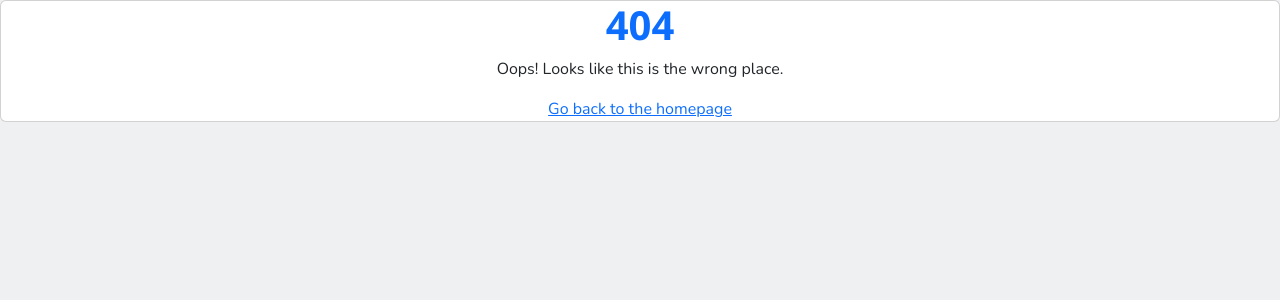
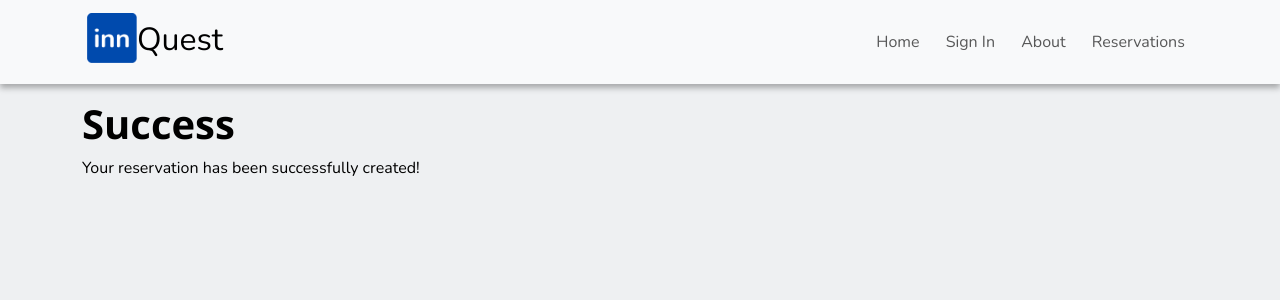
Before and after one commit to ShirvanyanKaren/InnQuest, a React (Vite) app in the folder frontend/: page /success in a window 1280 px wide. Before the commit this address had no page. Shown: the top 300 px of the page. Built offline with nearby package versions, Linux system fonts and the light colour scheme.

Commit message:
YI-76 created success page for reservation

```diff
--- a/frontend/src/main.jsx
+++ b/frontend/src/main.jsx
@@ -6,6 +6,7 @@ import ErrorPage from "./pages/ErrorPage";
 import Home from "./pages/Home";
 import Hotels from "./pages/Hotels";
 import Rooms from "./pages/Rooms";
+import Success from "./pages/Success";
 
 const router = createBrowserRouter([
   {
@@ -26,6 +27,10 @@ const router = createBrowserRouter([
         path: '/rooms/:hotel',
         element: <Rooms />
       },
+      {
+        path: '/success',
+        element: <Success />
+      }
     ]
   }
 ]
--- /dev/null
+++ b/frontend/src/pages/Success.jsx
@@ -0,0 +1,16 @@
+import { useEffect, useState } from "react";
+import { createReservation } from "../services/reservation";
+
+const Success = () => {
+    const [reservation, setReservation] = useState({});
+return (
+    <div className="container mt-3">
+        <h1>Success</h1>
+        <p>Your reservation has been successfully created!</p>
+    </div>
+);
+
+
+}
+
+export default Success;
```
